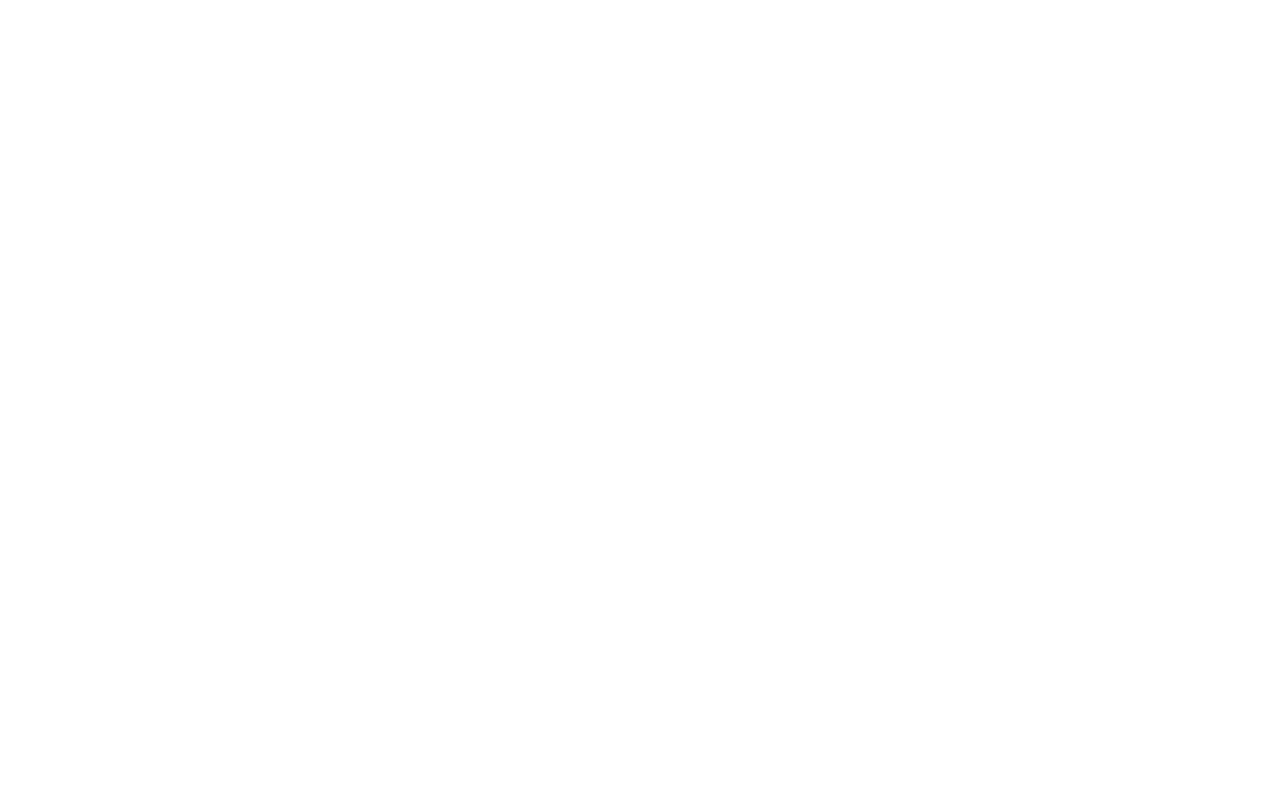
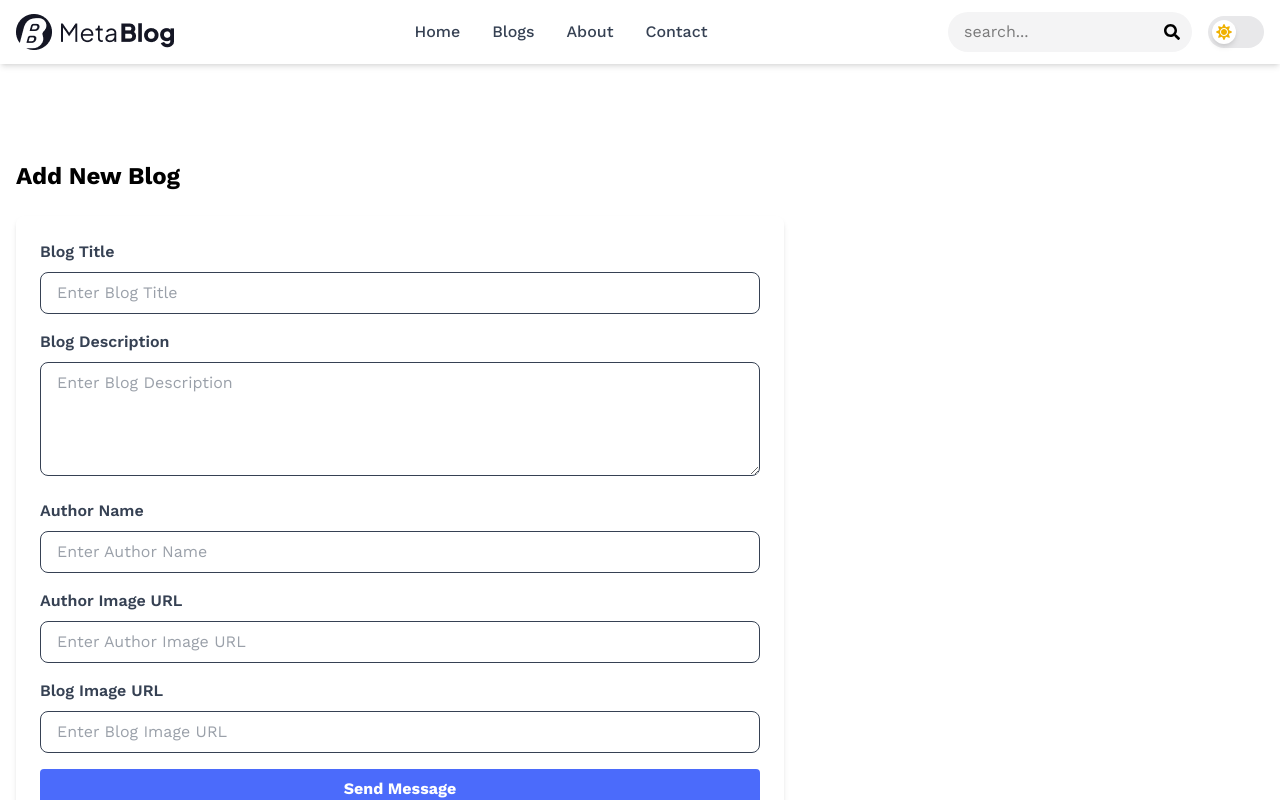
Before and after one commit to Githubshakil/meta-blog-application, a React (Vite) app in the folder frontend/: page /add-blog in a window 1280 px wide. Before the commit this address had no page. Shown: the top 800 px of the page. Built offline with nearby package versions, Linux system fonts and the light colour scheme.

Commit message:
update add new blog

```diff
--- a/frontend/src/main.jsx
+++ b/frontend/src/main.jsx
@@ -6,6 +6,7 @@
 import Blogs from "./pages/blogs/Blogs.jsx";
 import About from "./pages/about/about.jsx";
 import Contact from "./pages/contact/Contact.jsx";
+import AddBlog from "./pages/blogs/addBlog/AddBlog.jsx";
 
 createRoot(document.getElementById("root")).render(
   <BrowserRouter>
@@ -13,6 +14,7 @@
       <Route path="/" element={<App />}>
         <Route path="/" element={<Home />} />
         <Route path="/blogs" element={<Blogs />} />
+        <Route path="/add-blog" element={<AddBlog />} />
         <Route path="/about" element={<About />} />
         <Route path="/contact" element={<Contact />} />
       </Route>
--- /dev/null
+++ b/frontend/src/pages/blogs/addBlog/AddBlog.jsx
@@ -0,0 +1,62 @@
+import React from "react";
+import InputField from "./InputField";
+import TextAreaField from "./TextAreaField";
+
+const AddBlog = () => {
+  return (
+    <>
+      <div className=" container max-w-7xl mx-auto px-4 py-24">
+        <h2 className="text-2xl font-bold mb-6">Add New Blog</h2>
+
+        {/* form */}
+        <div>
+          <form className="bg-white max-w-3xl p-6 rounded-lg shadow-md space-y-4">
+            <InputField
+            label="Blog Title"
+            placeholder="Enter Blog Title"
+            id="Title"
+            type="text"
+            />
+                {/* text area */}
+                <TextAreaField
+                label="Blog Description"
+                placeholder="Enter Blog Description"
+                id="description"
+                type="text"
+                />
+
+            <InputField
+            label="Author Name"
+            placeholder="Enter Author Name"
+            id="AuthorName"
+            type="text"
+            />
+            <InputField
+            label="Author Image URL"
+            placeholder="Enter Author Image URL"
+            id="authorImageURL"
+            type="url"
+            />
+            <InputField
+            label="Blog Image URL"
+            placeholder="Enter Blog Image URL"
+            id="image"
+            type="url"
+            />
+
+            <div>
+              <button
+                type="submit"
+                className="w-full bg-secondary hover:bg-blue-700 text-white font-bold py-2 px-4 rounded cursor-pointer focus:outline-none focus:ring-2 focus:ring-blue-500 focus:ring-opacity-50"
+              >
+                Send Message
+              </button>
+            </div>
+          </form>
+        </div>
+      </div>
+    </>
+  );
+};
+
+export default AddBlog;
--- /dev/null
+++ b/frontend/src/pages/blogs/addBlog/InputField.jsx
@@ -0,0 +1,19 @@
+import React from "react";
+
+const InputField = ({ label, placeholder, id, type }) => {
+  return (
+    <div>
+      <label className="block text-gray-700 font-semibold mb-2" htmlFor={id}>
+        {label}
+      </label>
+      <input
+        type={type}
+        id={id}
+        placeholder={placeholder}
+        className="w-full px-4 py-2 border rounded-lg text-gray-700 focus:outline-none focus:ring-1 focus:ring-blue-500"
+      />
+    </div>
+  );
+};
+
+export default InputField;
--- /dev/null
+++ b/frontend/src/pages/blogs/addBlog/TextAreaField.jsx
@@ -0,0 +1,23 @@
+import React from "react";
+
+const TextAreaField = ({ label, placeholder, id , type}) => {
+  return (
+    <div>
+      <label
+        className="block text-gray-700 font-semibold mb-2"
+        htmlFor="message"
+      >
+        {label}
+      </label>
+      <textarea
+        id={id}
+        rows="4"
+        type={type}
+        placeholder={placeholder}
+        className="w-full px-4 py-2 border rounded-lg text-gray-700 focus:outline-none focus:ring-1 focus:ring-blue-500"
+      ></textarea>
+    </div>
+  );
+};
+
+export default TextAreaField;
```
